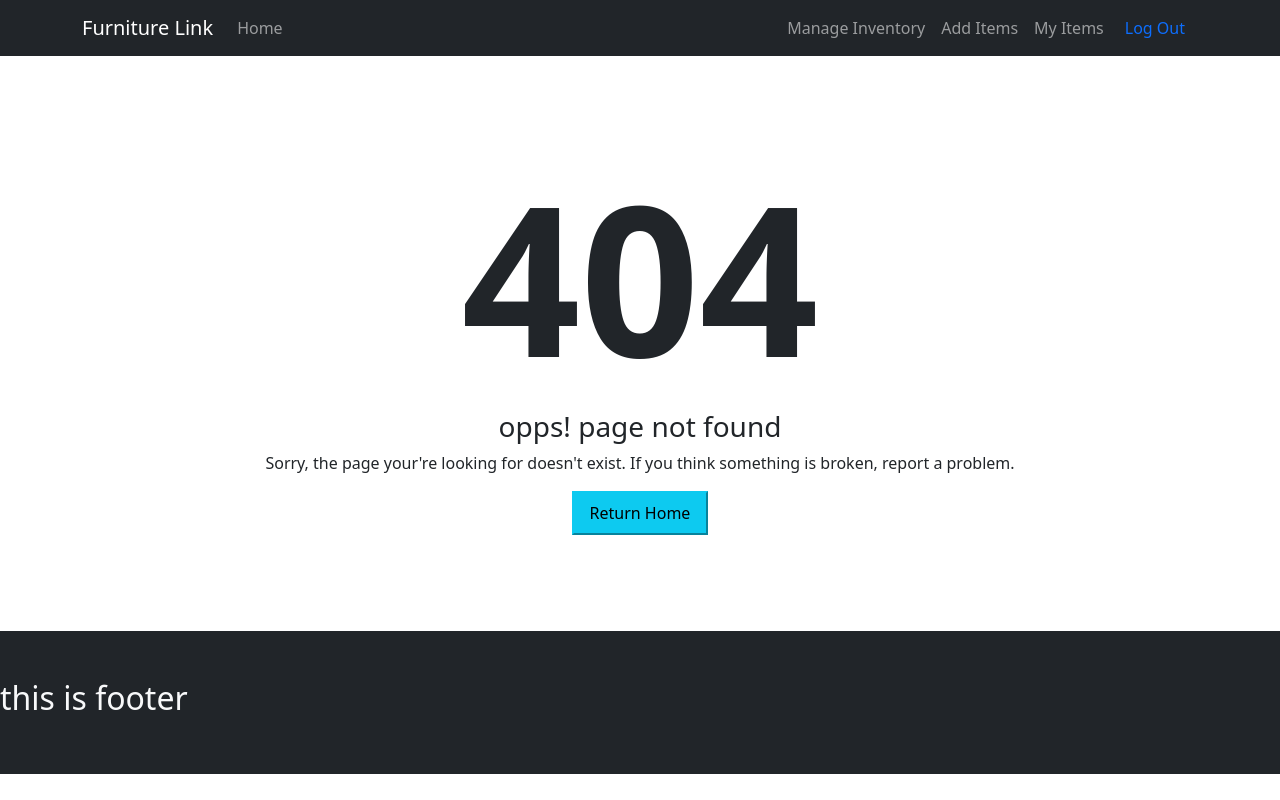
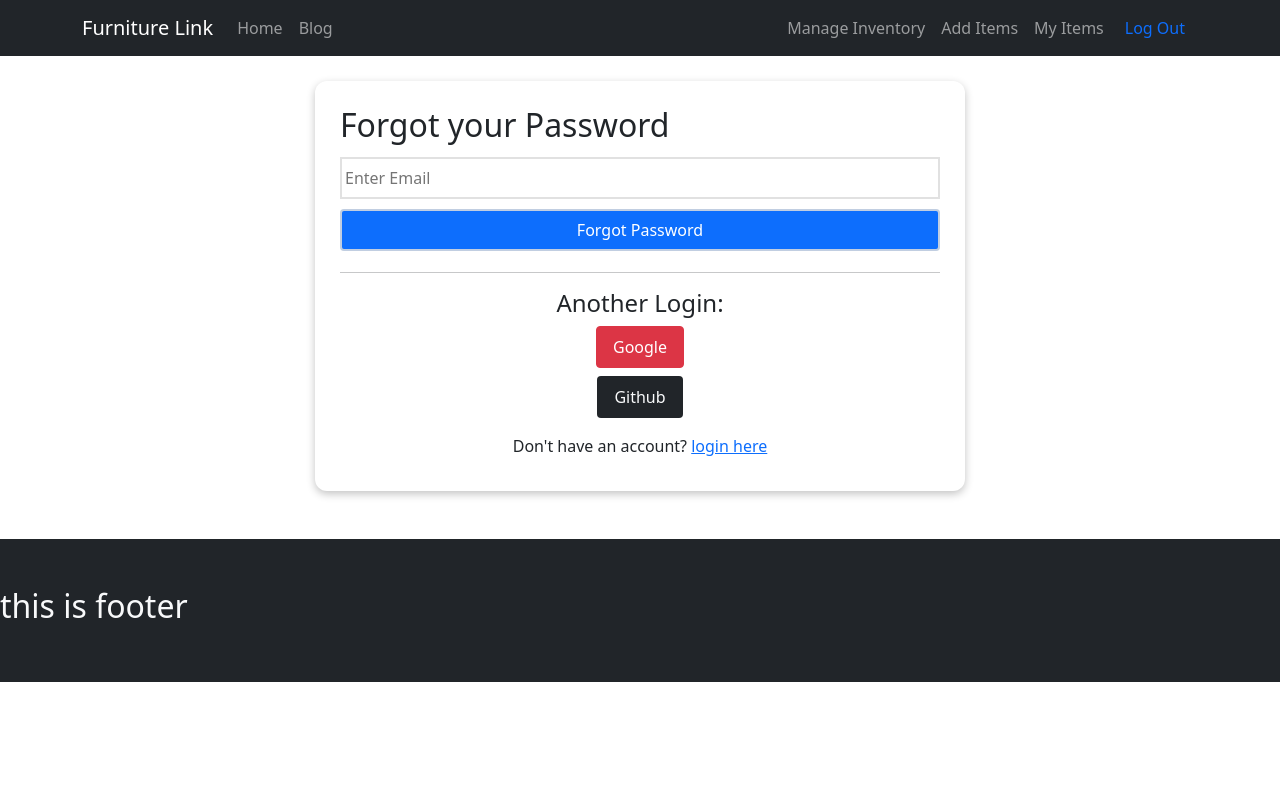
Before and after one commit to akashwebs/Furniture-Link-warehouse-management-client, a React (Create React App) app: page /forgotPassword in a window 1280 px wide. Built offline with nearby package versions, Linux system fonts and the light colour scheme; no server answers; sample sign-in values are in the browser's storage.

Commit message:
added forgot passowrd

```diff
--- a/src/App.js
+++ b/src/App.js
@@ -13,6 +13,8 @@ import Login from './Components/Login/Login';
 import Registration from './Components/Registration/Registration';
 import RequireAuth from './Components/RequireAuth/RequireAuth';
 import NotFound from './Components/NotFound/NotFound';
+import Blog from './Components/Blog/Blog';
+import ForgotPassword from './Components/ForgotPassword/ForgotPassword';
 
 function App() {
   return (
@@ -41,8 +43,10 @@ function App() {
              <MyItem></MyItem>
            </RequireAuth>
         }></Route>
+        <Route path='/blog' element={<Blog></Blog>}></Route>
         <Route path='/login' element={<Login></Login>}></Route>
         <Route path='/registration' element={<Registration></Registration>}></Route>
+        <Route path='/forgotPassword' element={<ForgotPassword></ForgotPassword>}></Route>
         <Route path='*' element={<NotFound></NotFound>}></Route>
       </Routes>
       <Footer></Footer>
--- /dev/null
+++ b/src/Components/Blog/Blog.js
@@ -0,0 +1,20 @@
+import React from 'react';
+import { Col, Row } from 'react-bootstrap';
+
+const Blog = () => {
+    return (
+        <div className='container my-5'>
+            <h3 className='text-center my-3'>Blogs</h3>
+            <Row xs={1} md={2} className='g-3'>
+                <Col>
+                    <div>Lorem ipsum dolor sit amet consectetur adipisicing elit. Nam totam repudiandae dicta quod eveniet, a necessitatibus. Accusamus dolorem, quibusdam ex ullam placeat aspernatur unde! Consectetur nisi similique, quis dignissimos quidem perferendis corporis. Odit a placeat corrupti ut dolores accusantium dolorem.</div>
+                </Col>
+                <Col>
+                    <div>Lorem ipsum dolor sit amet consectetur adipisicing elit. Nam totam repudiandae dicta quod eveniet, a necessitatibus. Accusamus dolorem, quibusdam ex ullam placeat aspernatur unde! Consectetur nisi similique, quis dignissimos quidem perferendis corporis. Odit a placeat corrupti ut dolores accusantium dolorem.</div>
+                </Col>
+            </Row>
+        </div>
+    );
+};
+
+export default Blog;
--- /dev/null
+++ b/src/Components/ForgotPassword/ForgotPassword.js
@@ -0,0 +1,60 @@
+import React from 'react';
+import { useSendPasswordResetEmail } from 'react-firebase-hooks/auth';
+import { useForm } from 'react-hook-form';
+import { Link } from 'react-router-dom';
+import { toast } from 'react-toastify';
+import auth from '../../firebase.init';
+import Loading from '../Loading/Loading';
+import SocialLogin from '../SocialLogin/SocialLogin';
+
+const ForgotPassword = () => {
+
+    const [sendPasswordResetEmail, sending, error] = useSendPasswordResetEmail(auth);
+    const { register, handleSubmit } = useForm();
+
+
+    const handleForgotPaswword = async logininfo => {
+        const email=logininfo.email;
+        if(email){
+        await sendPasswordResetEmail(email);
+           toast.success('reset link sent in your email')
+        }
+    };
+
+
+
+    let errorMessage;
+
+    if (error) {
+
+        errorMessage = <p className='text-danger'>{error?.message}</p>;
+    }
+
+    if(sending){
+        return <Loading></Loading>
+    }
+    return (
+        <div>
+            <div className='login-form'>
+
+                <h2>Forgot your Password</h2>
+                <form className='' onSubmit={handleSubmit(handleForgotPaswword)}>
+                    <input type={'email'} {...register("email")} placeholder='Enter Email' required />
+
+                    <input className='btn btn-primary' type="submit" value={'Forgot Password'} />
+                </form>
+
+                <hr />
+
+                {errorMessage}
+
+                <SocialLogin></SocialLogin>
+                <p className='text-center my-2'>
+                    Don't have an account? <Link to={'/login'}>login here</Link>
+                </p>
+            </div>
+        </div>
+    );
+};
+
+export default ForgotPassword;
--- a/src/Components/Header/Header.js
+++ b/src/Components/Header/Header.js
@@ -18,6 +18,7 @@ const Header = () => {
                     <Navbar.Collapse id="responsive-navbar-nav">
                         <Nav className="me-auto">
                             <Nav.Link as={Link} to="/">Home</Nav.Link>
+                            <Nav.Link as={Link} to="/blog">Blog</Nav.Link>
                             {/* <Nav.Link href="">Furnitures</Nav.Link> */}
 
                         </Nav>
--- a/src/Components/Login/Login.js
+++ b/src/Components/Login/Login.js
@@ -56,6 +56,7 @@ const Login = () => {
                 <input type={'password'} {...register("password")} placeholder='Enter Password' required />
                 <input className='btn btn-primary' type="submit" value={'Login'} />
             </form>
+            <Link to={'/forgotPassword'}>forgot your password?</Link>
 
             <hr />
 
```
